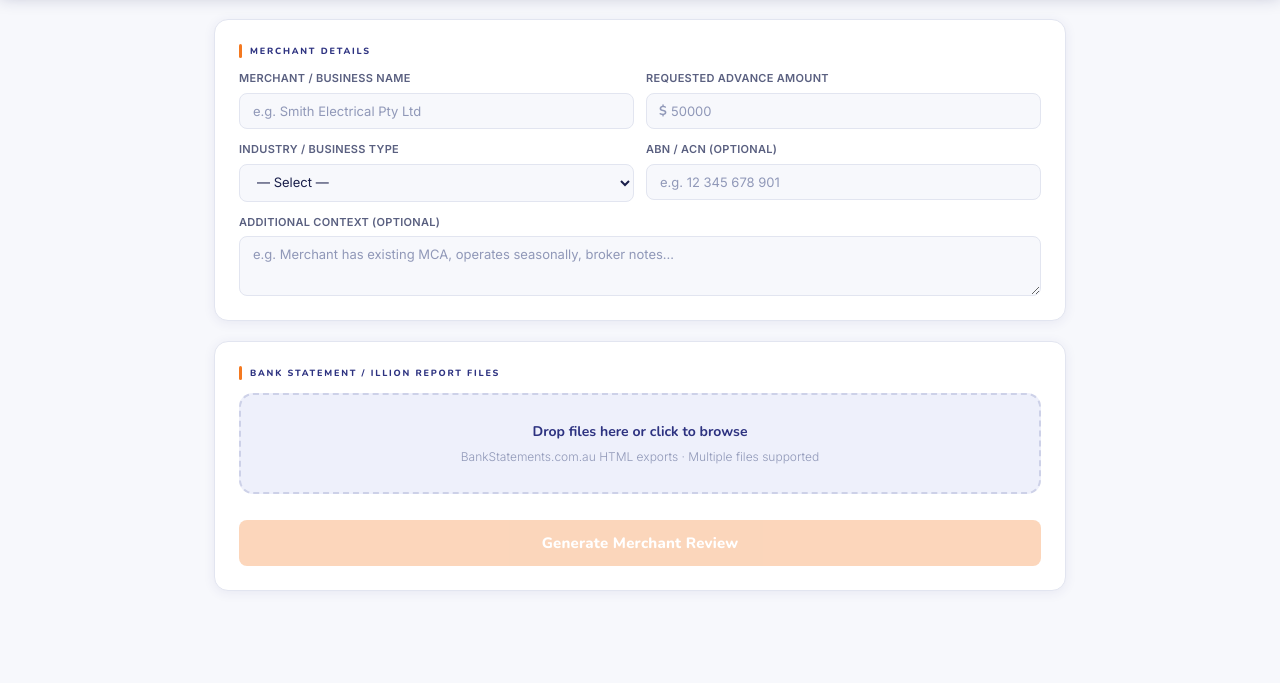
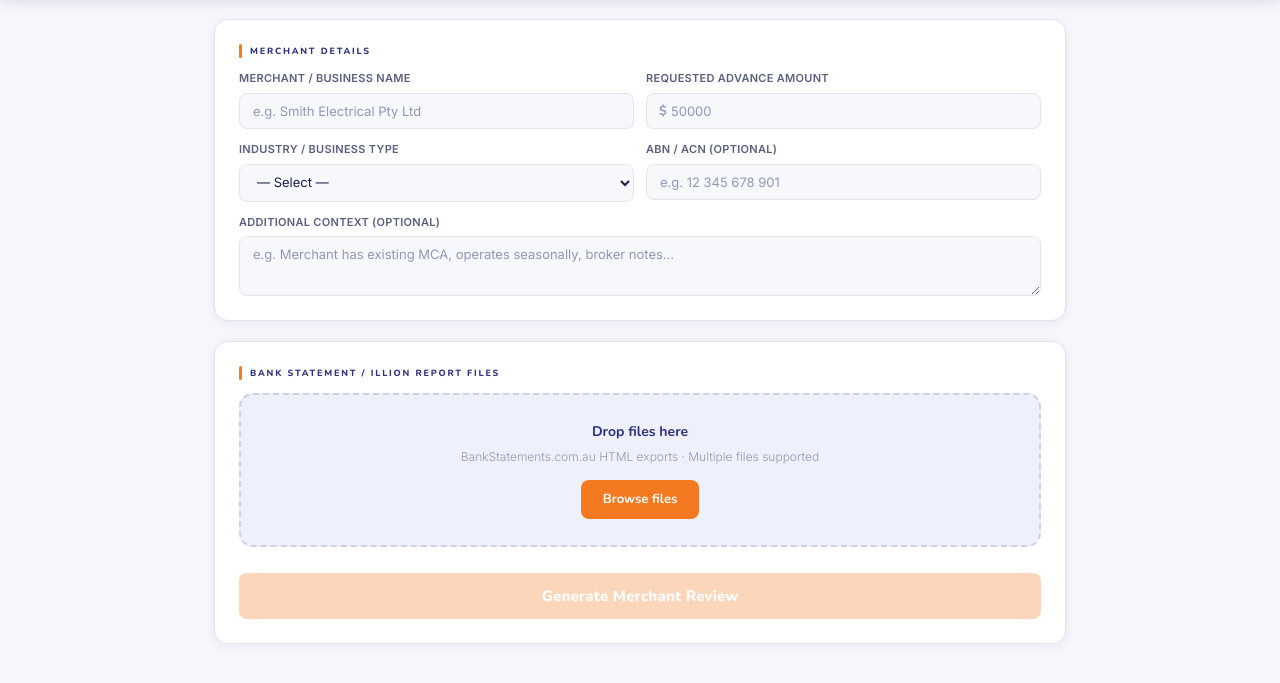
Before and after one commit to manshari54/capflow-tools, a plain HTML site: page capflow-merchant-review.html in a window 1280 px wide. Shown: the part 73-756 px from the top of the page. Drawn offline with nearby package versions, Linux system fonts and the light colour scheme.

Commit message:
Update capflow-merchant-review.html

```diff
--- a/capflow-merchant-review.html
+++ b/capflow-merchant-review.html
@@ -1,3 +1,4 @@
+
 <!DOCTYPE html>
 <html lang="en">
 <head>
@@ -49,7 +50,7 @@ body{background:var(--off);color:var(--text);font-family:"Inter",system-ui,sans-
 .divider{border:none;border-top:1px solid var(--border);margin:18px 0}
 .ucard{background:var(--navy-light);border:2px dashed var(--border2);border-radius:var(--rl);padding:26px;text-align:center;cursor:pointer;transition:border-color .15s,background .15s;position:relative;margin-bottom:12px}
 .ucard:hover,.ucard.drag{border-color:var(--orange);background:var(--orange-light)}
-.ucard input{position:absolute;inset:0;opacity:0;cursor:pointer;width:100%;height:100%}
+.ucard input{display:none}
 .ucard h3{font-family:"Nunito",sans-serif;font-size:14px;font-weight:700;color:var(--navy);margin-bottom:4px}
 .ucard p{font-size:12px;color:var(--text3)}
 .pills{display:flex;flex-direction:column;gap:6px;margin-bottom:14px}
@@ -219,9 +220,10 @@ body.printing #RS{display:block!important}
   <div class="card">
     <div class="slbl">Bank statement / illion report files</div>
     <div class="ucard" id="dz">
-      <input type="file" id="fi" multiple accept=".html,.htm,.txt,.csv,.pdf"/>
-      <h3>Drop files here or click to browse</h3>
-      <p>BankStatements.com.au HTML exports · Multiple files supported</p>
+      <h3>Drop files here</h3>
+      <p style="margin-bottom:14px">BankStatements.com.au HTML exports · Multiple files supported</p>
+      <label for="fi" style="display:inline-block;padding:9px 22px;background:var(--orange);color:white;border-radius:var(--r);font-family:'Nunito',sans-serif;font-size:13px;font-weight:700;cursor:pointer;transition:background .15s">Browse files</label>
+      <input type="file" id="fi" multiple accept=".html,.htm,.txt,.csv,.pdf" style="display:none"/>
     </div>
     <div class="pills" id="pills"></div>
     <button class="btn-run" id="runBtn" disabled>Generate Merchant Review</button>
```
